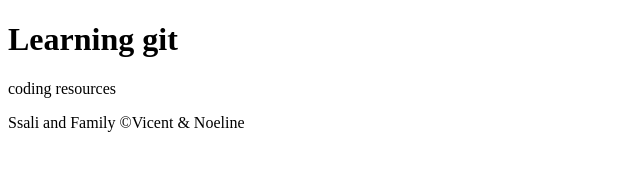
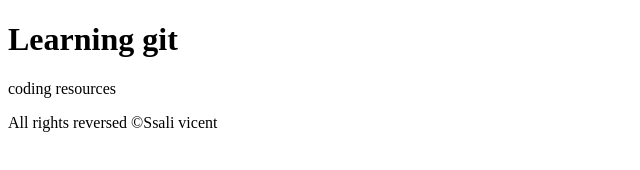
Before and after one commit to ssali-loader/test-git, a plain HTML site: page home.html in a window 1280 px wide. Shown: the full height of the page, 0-640 px from the left. Drawn offline with Linux system fonts and the light colour scheme.

Commit message:
made changes

```diff
--- a/home.html
+++ b/home.html
@@ -8,9 +8,9 @@
         <div class="container">
         <h1>Learning git</h1>
         <p>coding resources</p>
-        </body>
-    </div>
         <footer>
-            <p>Ssali and Family &copy;Vicent & Noeline</p>
+            <div>All rights reversed &copy;Ssali vicent</div>
         </footer>
+    </body>
+</div>
 </html>
```
